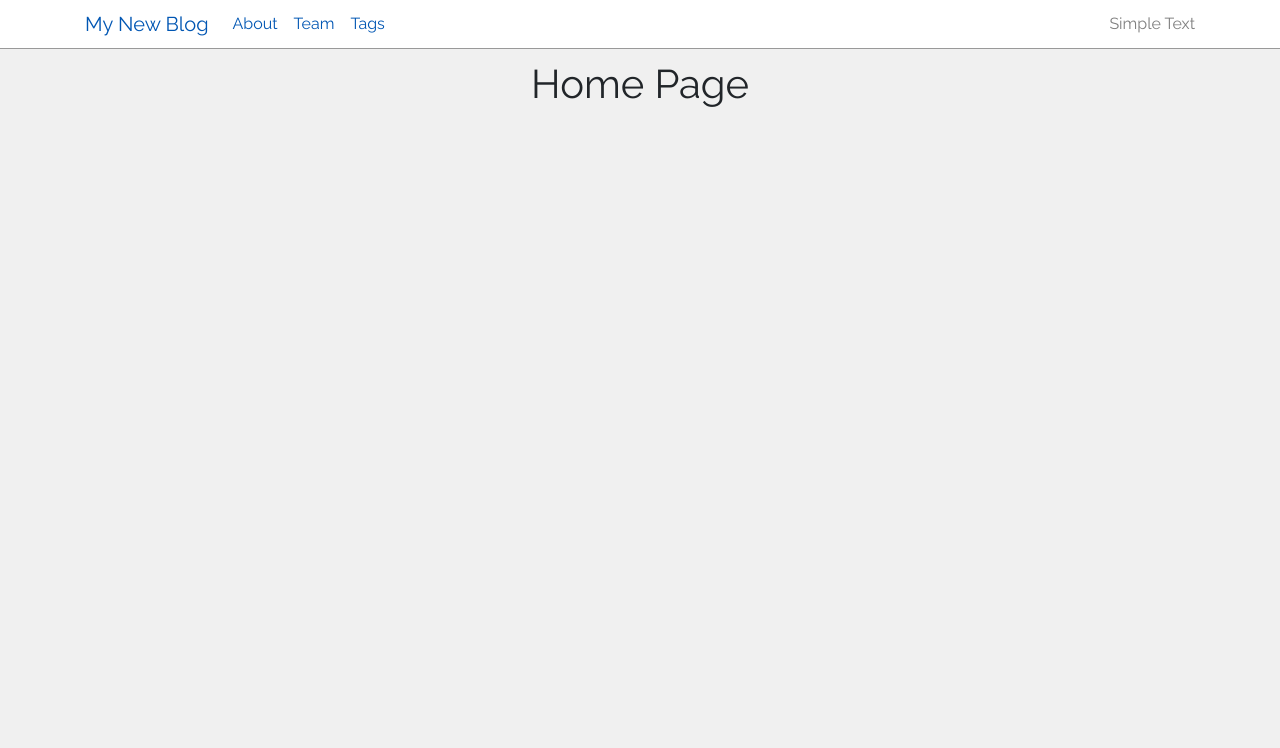
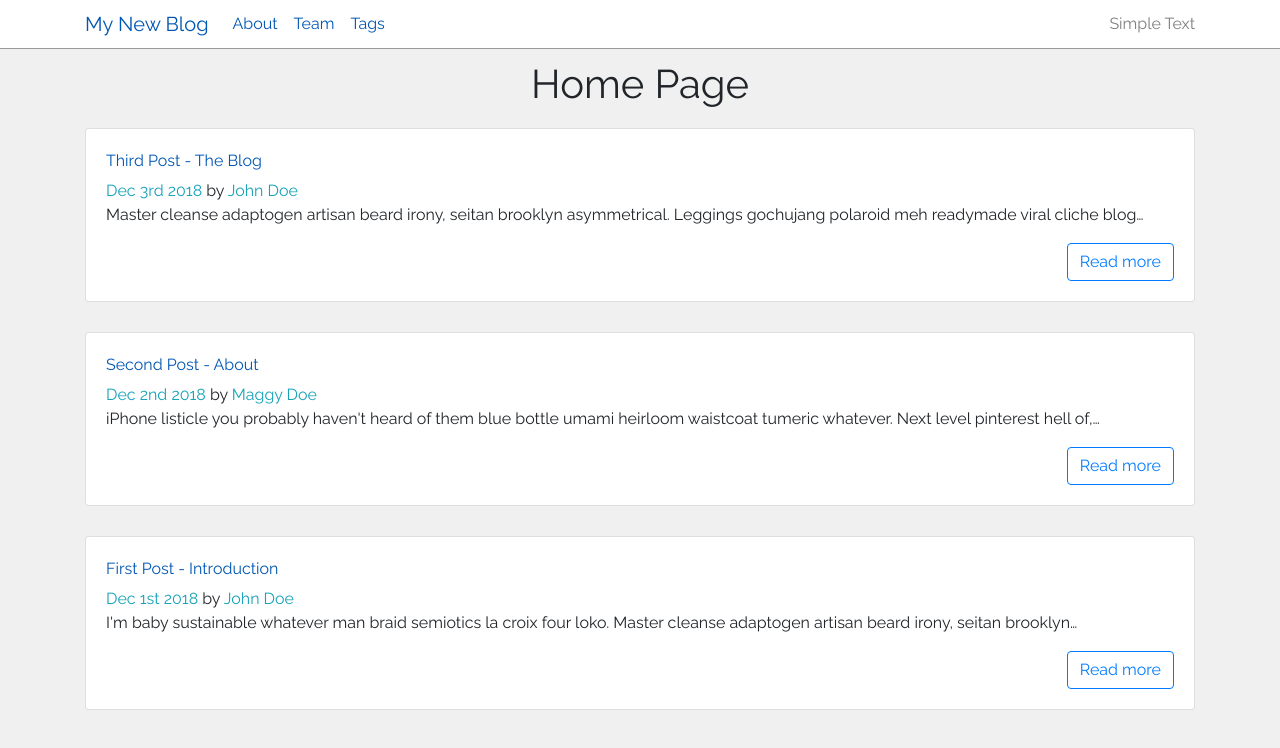
Before and after one commit to MuGenFJ/newblog, a Gatsby site: page / in a window 1280 px wide. Built offline with nearby package versions, Linux system fonts and the light colour scheme; Gatsby itself is replaced by a stand-in of ours.

Commit message:
created fetching posts

```diff
--- a/gatsby-config.js
+++ b/gatsby-config.js
@@ -14,6 +14,13 @@ module.exports = {
         path: `${__dirname}/src/images`,
       },
     },
+    {
+      resolve: `gatsby-source-filesystem`,
+      options: {
+        name: `pages`,
+        path: `${__dirname}/src/pages`,
+      },
+    },
     `gatsby-transformer-sharp`,
     `gatsby-plugin-sharp`,
     {
@@ -28,6 +35,7 @@ module.exports = {
         icon: `src/images/icon.png`, // This path is relative to the root of the site.
       },
     },
+    `gatsby-transformer-remark`
     // this (optional) plugin enables Progressive Web App + Offline functionality
     // To learn more, visit: https://gatsby.dev/offline
     // `gatsby-plugin-offline`,
--- a/package.json
+++ b/package.json
@@ -14,6 +14,7 @@
     "gatsby-plugin-sass": "^2.3.22",
     "gatsby-plugin-sharp": "^2.6.43",
     "gatsby-source-filesystem": "^2.3.35",
+    "gatsby-transformer-remark": "^2.8.47",
     "gatsby-transformer-sharp": "^2.5.19",
     "node-sass": "^4.14.1",
     "prop-types": "^15.7.2",
--- /dev/null
+++ b/src/components/Post.js
@@ -0,0 +1,29 @@
+import React from 'react';
+import {
+    Card, CardText, CardBody,
+    CardTitle, CardSubtitle,
+} from 'reactstrap';
+import { Link } from "gatsby"
+
+const Post = ({ title, author, path, date, body }) => {
+    return (
+        <Card>
+            <CardBody>
+                <CardTitle>
+                    <Link to={path}>{title}</Link>
+                </CardTitle>
+                <CardSubtitle>
+                    <span className="text-info">{date}</span> by {''}
+                    <span className="text-info">{author}</span>
+                </CardSubtitle>
+                <CardText>{body}</CardText>
+                <Link to={path} className="btn btn-outline-primary float-right">
+                    Read more
+                    </Link>
+
+            </CardBody>
+        </Card>
+    );
+};
+
+export default Post;
--- a/src/pages/index.js
+++ b/src/pages/index.js
@@ -1,12 +1,50 @@
 import React from "react"
 import Layout from "../components/layout"
 import SEO from "../components/seo"
+import { StaticQuery, graphql } from "gatsby"
+import Post from "../components/Post"
+
 
 const IndexPage = () => (
   <Layout>
     <SEO title="Home" />
     <h1>Home Page</h1>
+    <StaticQuery query={indexQuery} render={data => {
+      return (
+        <div>
+          {data.allMarkdownRemark.edges.map(({ node }) => (
+            <Post
+              title={node.frontmatter.title}
+              author={node.frontmatter.author}
+              path={node.frontmatter.path}
+              date={node.frontmatter.date}
+              body={node.excerpt}
+            />
+          ))}
+        </div>
+      )
+    }}
+    />
   </Layout>
 )
 
+const indexQuery = graphql`
+query MyQuery {
+  allMarkdownRemark(sort: {fields: frontmatter___date, order: DESC}) {
+    edges {
+      node {
+        id
+        frontmatter {
+          author
+          date(formatString: "MMM Do YYYY")
+          path
+          title
+        }
+        excerpt
+      }
+    }
+  }
+}
+`
+
 export default IndexPage
--- /dev/null
+++ b/src/pages/posts/001-first-post.md
@@ -0,0 +1,8 @@
+---
+title: "First Post - Introduction"
+date: 2018-12-01 07:00:00
+author: "John Doe"
+path: "/first-post"
+---
+
+I'm baby sustainable whatever man braid semiotics la croix four loko. Master cleanse adaptogen artisan beard irony, seitan brooklyn asymmetrical. Leggings gochujang polaroid meh readymade viral cliche blog authentic schlitz cloud bread. Marfa hella craft beer cronut next level salvia iPhone listicle you probably haven't heard of them blue bottle umami heirloom waistcoat tumeric whatever. Next level pinterest hell of, fashion axe hexagon tacos street art.
--- /dev/null
+++ b/src/pages/posts/002-second-post.md
@@ -0,0 +1,8 @@
+---
+title: "Second Post - About"
+date: 2018-12-02 08:00:00
+author: "Maggy Doe"
+path: "/second-post"
+---
+
+iPhone listicle you probably haven't heard of them blue bottle umami heirloom waistcoat tumeric whatever. Next level pinterest hell of, fashion axe hexagon tacos street art.
--- /dev/null
+++ b/src/pages/posts/003-third-post.md
@@ -0,0 +1,8 @@
+---
+title: "Third Post - The Blog"
+date: 2018-12-03 07:00:00
+author: "John Doe"
+path: "/third-post"
+---
+
+Master cleanse adaptogen artisan beard irony, seitan brooklyn asymmetrical. Leggings gochujang polaroid meh readymade viral cliche blog authentic schlitz cloud bread. Marfa hella craft beer cronut next level salvia iPhone listicle you probably haven't heard of them blue bottle umami heirloom waistcoat tumeric whatever. Next level pinterest hell of, fashion axe hexagon tacos street art.
```
Also changed, not shown: src/images/blog1.jpg (added), src/images/blog2.jpg (added), src/images/blog3.jpg (added), src/images/blog4.jpg (added), 1 other file.
